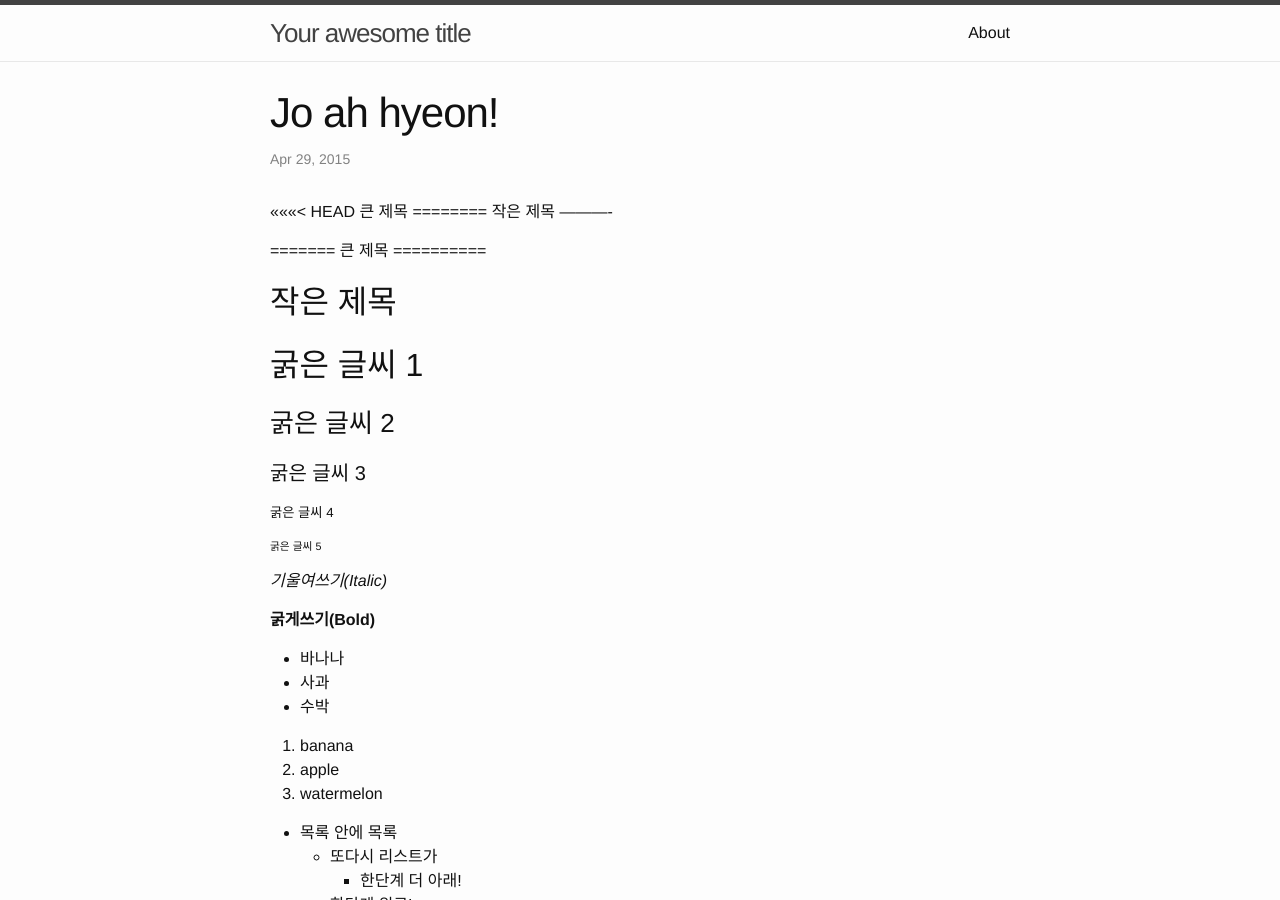
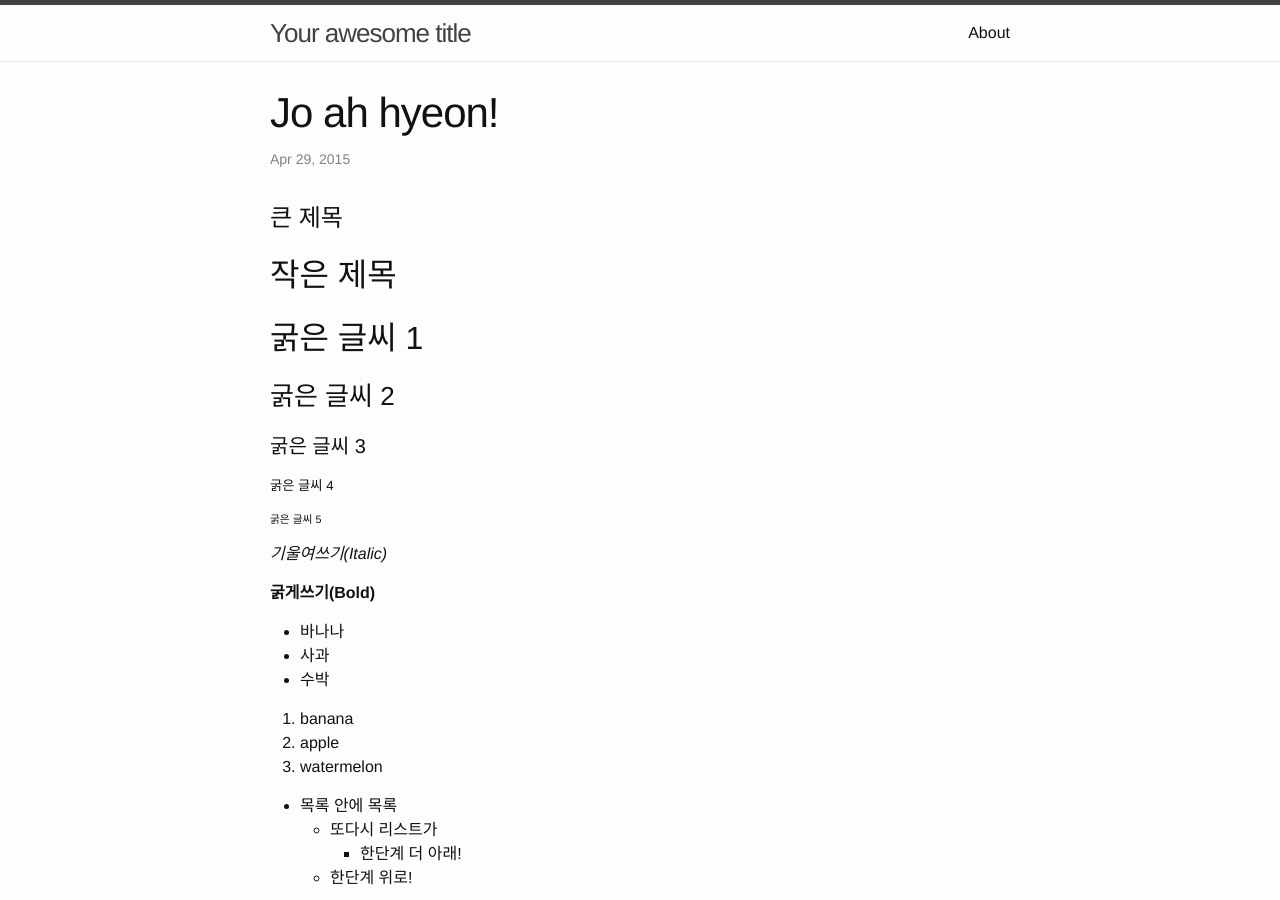
Before and after one commit to leeayoung/leeayoung.github.com, a Jekyll site: the page built from _posts/2015-05-26-jo.markdown, in a window 1280 px wide and 900 px high. Built offline with Jekyll 4.4.1, drawn with Linux system fonts in a browser that asks for light colours.

Commit message:
Update 2015-05-26-jo.markdown

```diff
--- a/_posts/2015-05-26-jo.markdown
+++ b/_posts/2015-05-26-jo.markdown
@@ -4,14 +4,7 @@ title:  "Jo ah hyeon!"
 date:   2015-04-29 15:20:56
 categories: jekyll update
 ---
-<<<<<<< HEAD
-큰 제목
-========
-작은 제목
-----------
 
-
-=======
 큰 제목
 ==========
 
```
